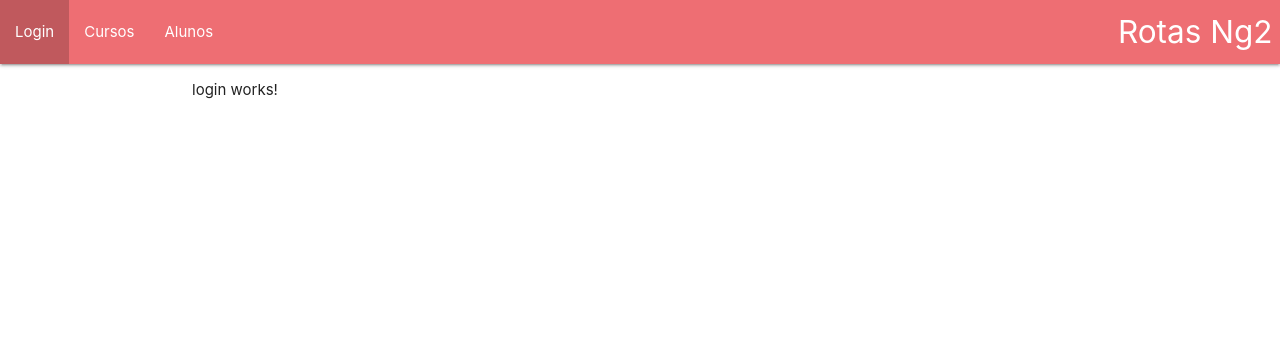
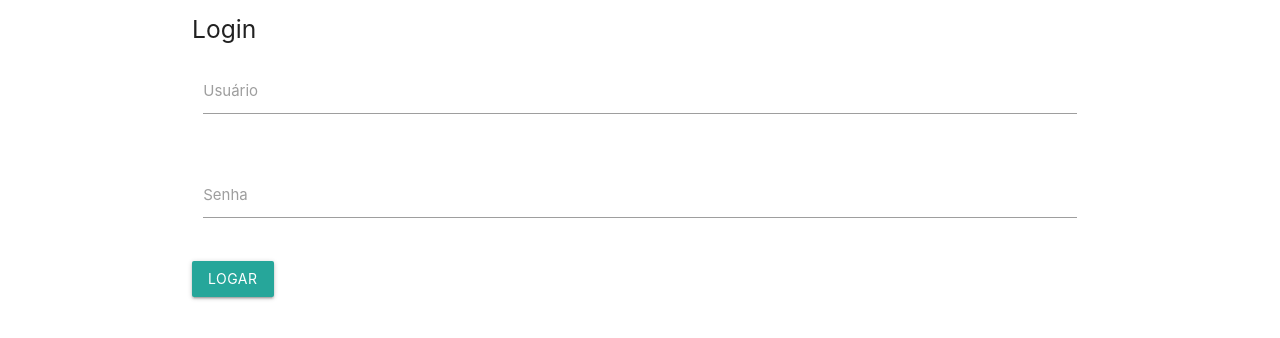
Before and after one commit to 03fred/rotas, an Angular app: page /login in a window 1280 px wide. Shown: the top 338 px of the page. Built offline with nearby package versions, Linux system fonts and the light colour scheme.

Commit message:
auth and hide menu

```diff
--- a/src/app/app.component.html
+++ b/src/app/app.component.html
@@ -1,4 +1,4 @@
-<nav>
+<nav *ngIf="mostrarMenu">
     <div class="nav-wrapper">
         <a routerLink="" class="brand-logo right">Rotas Ng2</a>
         <ul id="nav-mobile" class="left hide-on-med-and-down">
--- a/src/app/app.component.ts
+++ b/src/app/app.component.ts
@@ -1,4 +1,5 @@
 import { Component } from '@angular/core';
+import { AuthService } from './login/auth.service';
 
 @Component({
   selector: 'app-root',
@@ -7,4 +8,15 @@ import { Component } from '@angular/core';
 })
 export class AppComponent {
   title = 'rotas';
+mostrarMenu: boolean = false;
+constructor(private authService: AuthService){
+
 }
+ngOnInit(){
+  this.authService.mostrarMenuEmmitter.subscribe(
+   (mostrar => this.mostrarMenu = mostrar)
+
+  )
+}
+
+}
--- a/src/app/app.module.ts
+++ b/src/app/app.module.ts
@@ -8,6 +8,7 @@ import { AppRoutingModule } from './app.routing.module';
 //import { CursosModel } from './cursos/cursos.module';
 //import { AlunosModule } from './alunos/alunos.model';
 import { FormsModule } from '@angular/forms';
+import { AuthService } from './login/auth.service';
 
 @NgModule({
   declarations: [
@@ -26,6 +27,7 @@ import { FormsModule } from '@angular/forms';
     AppRoutingModule
     ///routing
   ],
+  providers:[AuthService],
   bootstrap: [AppComponent]
 })
 export class AppModule { }
--- a/src/app/cursos/cursos.routing.module.ts
+++ b/src/app/cursos/cursos.routing.module.ts
@@ -6,8 +6,9 @@ import { CursoNaoEcontradoComponent } from './curso-nao-econtrado/curso-nao-econ
 
 const cursosRoutes: Routes = [
     { path: '', component: CursosComponent },
-    { path: ':id', component: CursoDetalheComponent},
     { path: 'curso-nao-encontrado', component: CursoNaoEcontradoComponent},
+    { path: ':id', component: CursoDetalheComponent}
+
 
 ];
 
--- /dev/null
+++ b/src/app/login/auth.service.ts
@@ -0,0 +1,28 @@
+import { Injectable, EventEmitter } from '@angular/core';
+
+import { Usuario } from './usuario';
+import { Router } from '@angular/router';
+
+@Injectable({
+  providedIn: 'root'
+})
+export class AuthService {
+
+  private usuarioAutenticado: boolean = false;
+
+  mostrarMenuEmmitter = new EventEmitter<boolean>();
+
+  constructor(private router: Router) { }
+
+  fazerLogin(usuario: Usuario) {
+    if (usuario.nome == 'admin' && usuario.senha == 'admin') {
+      this.usuarioAutenticado = true;
+      this.mostrarMenuEmmitter.emit(true);
+      this.router.navigate(['/']);
+    } else {
+      this.usuarioAutenticado = false;
+      this.mostrarMenuEmmitter.emit(false);
+    }
+
+  }
+}
--- a/src/app/login/login.component.html
+++ b/src/app/login/login.component.html
@@ -1 +1,17 @@
-<p>login works!</p>
+<h5>Login</h5>
+<div class="row">
+    <div class="input-field col s12">
+        <label class="active" for="usuario">Usuário</label>
+        <input [(ngModel)]="usuario.nome" id="usuario" type="text" class="validate">
+
+    </div>
+</div>
+<div class="row">
+    <div class="input-field col s12">
+        <label class="active" for="senha">Senha</label>
+        <input [(ngModel)]="usuario.senha" id="senha" type="password" class="validate">
+
+    </div>
+</div>
+<button class="btn waves-effect waves-light" type="submit" name="action" (click)="fazerLogin()">
+    Logar</button>
--- a/src/app/login/login.component.ts
+++ b/src/app/login/login.component.ts
@@ -1,4 +1,6 @@
 import { Component, OnInit } from '@angular/core';
+import { AuthService } from './auth.service';
+import { Usuario } from './usuario';
 
 @Component({
   selector: 'app-login',
@@ -7,7 +9,14 @@ import { Component, OnInit } from '@angular/core';
 })
 export class LoginComponent implements OnInit {
 
-  constructor() { }
+  private usuario: Usuario = new Usuario();
+
+
+  fazerLogin(){
+    this.authService.fazerLogin(this.usuario);
+  }
+  constructor(private authService: AuthService) { }
+
 
   ngOnInit() {
   }
--- /dev/null
+++ b/src/app/login/usuario.ts
@@ -0,0 +1,6 @@
+export class Usuario{
+ nome: string;
+ senha: string;
+
+
+}
```
Also changed, not shown: 1 other file (tests, documents, lock files or other folders).
